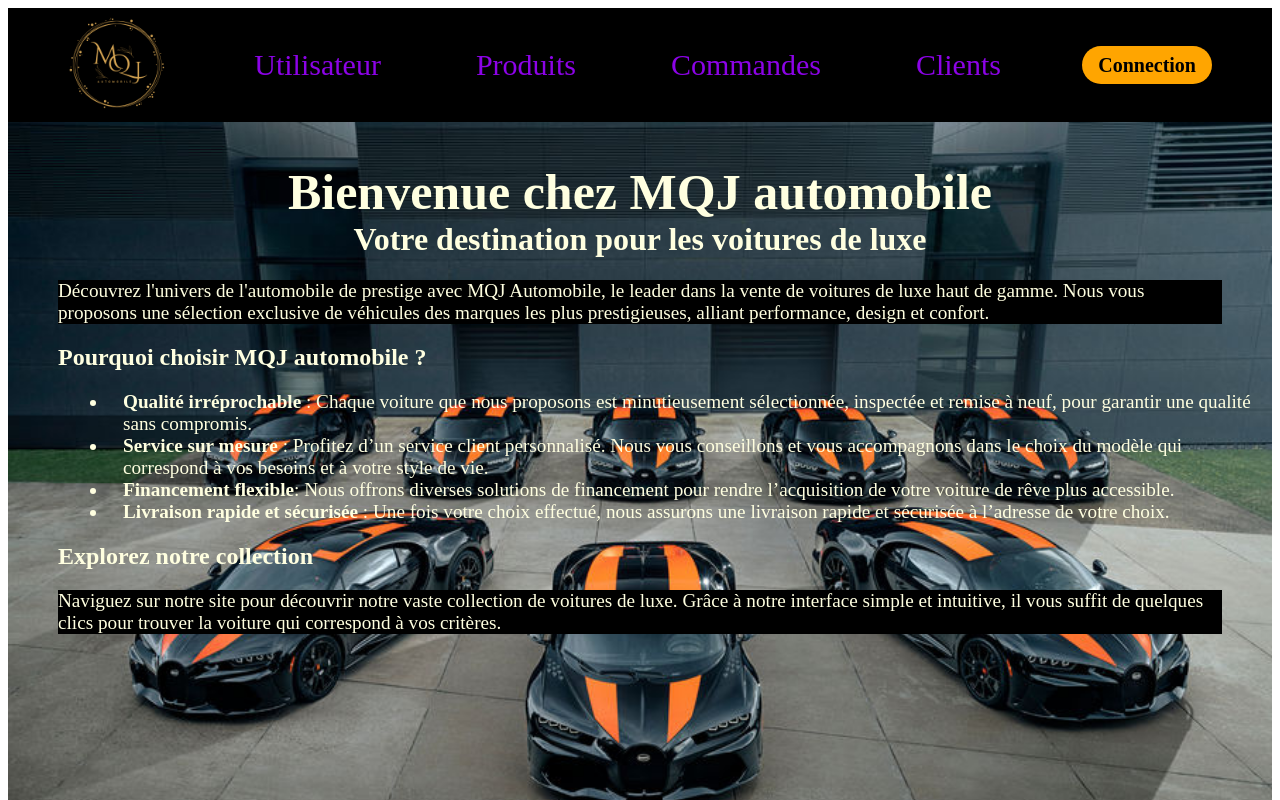
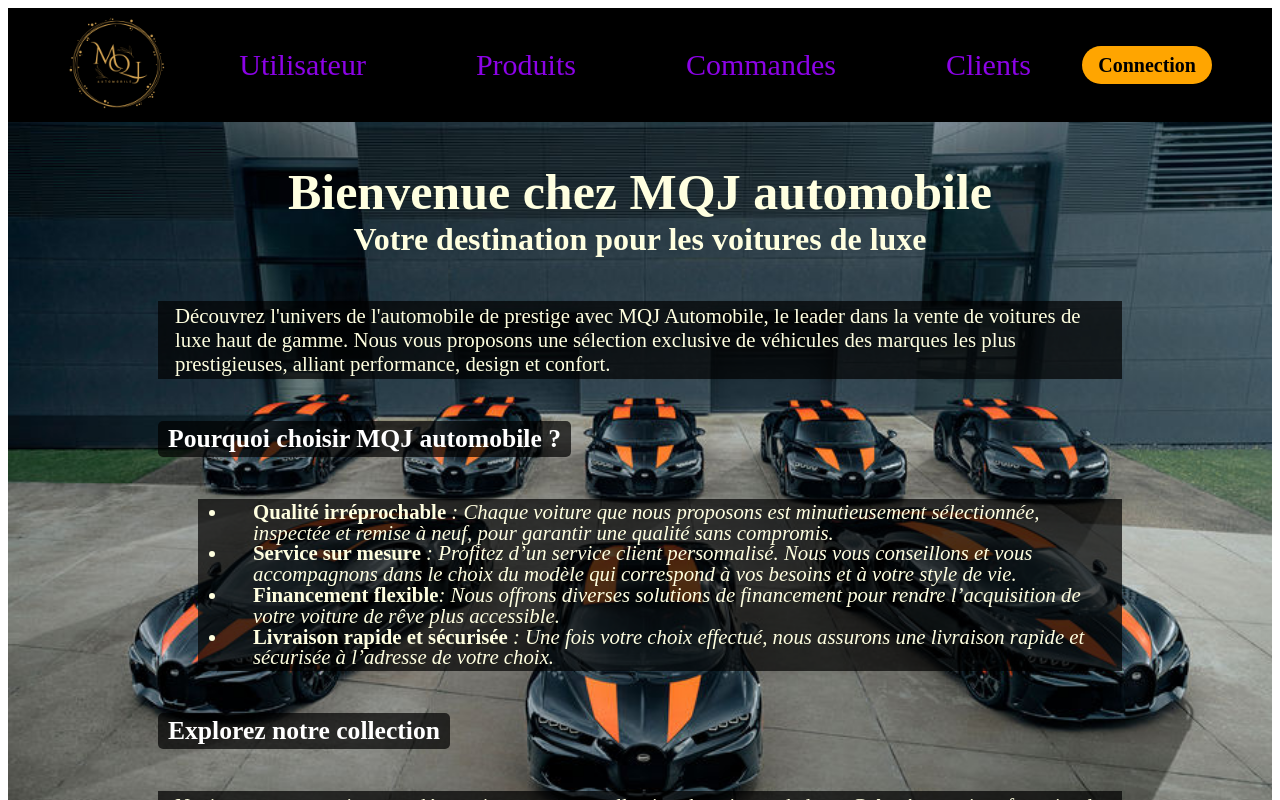
Before and after one commit to Chicoungounia/mqj-automobile, an Angular app: page / in a window 1280 px wide. Shown: the top 800 px of the page. Built offline with nearby package versions, Linux system fonts and the light colour scheme.

Commit message:
debut admin

```diff
--- a/src/app/accueil/accueil.component.css
+++ b/src/app/accueil/accueil.component.css
@@ -113,6 +113,11 @@
 
 
 /* ------------------texte------------------------------- */
+.text-container {
+    display: inline-block; /* Ajuste la largeur à celle du contenu */
+    background: rgba(0, 0, 0, 0.5);
+
+  }
 
 h1 {
     text-align: center;
@@ -126,26 +131,51 @@
 }
 
 p {
-    margin-left: 50px;
-    margin-right: 50px;
-    font-size: 1.2em;
-    background: #000000;
+    display: inline-block;
+    padding: 3px 17px;
+    margin-left: 150px;
+    margin-right: 150px;
+    font-size: 1.3em;
+    background: rgba(0, 0, 0, 0.7);
 
 }
 
-h2 {
-    padding-left: 50px;
+ h2 {
+    display: inline-block; /* Adapte la largeur à celle du texte */
+    font-size: 1.6em;
+    padding: 3px 10px; /* Ajoute un espace intérieur autour du texte */
+    margin-left: 150px;
+    background: rgba(0, 0, 0, 0.7); /* Fond semi-transparent */
+    color: white; /* Texte blanc pour le contraste */
+    border-radius: 5px; /* Coins arrondis pour un style agréable */
+    text-align: left; /* Alignement à gauche par défaut */
+
 }
 
 li {
-    padding-left: 15px;
+    margin-left: 5px;
+    padding-left: 25px;
+
 }
 
+
+
+
+
 .container ul {
-    padding-left: 100px;
-    margin-top: 20px;
-    font-size: 1.2em;
+    padding: 3px 10px;
+    padding-left: 25px;
+    margin-left: 190px;
+    margin-right: 150px;
+    font-size: 1.3em;
+    font-style: italic;
+    background: rgba(0, 0, 0, 0.7);
+    line-height: 1.0;
 
+}
+
+li strong {
+    font-style: normal;
 }
 
 app-footer {
--- a/src/app/clients/clients.component.css
+++ b/src/app/clients/clients.component.css
@@ -81,6 +81,7 @@
 .container {
    background-color: black;
     margin-top: -42px;
+    background: linear-gradient(to bottom, #000000 0%, #4d4c4c 50%, #000000 100%);
   }
 
    h2 {
--- a/src/app/clients/clients.component.ts
+++ b/src/app/clients/clients.component.ts
@@ -393,6 +393,10 @@
     this.clientService.deleteClient(clientId).subscribe({
       next: () => {
         this.clients = this.clients.filter((client) => client.id !== clientId);
+         this.clients = this.clients.map((client, index) => ({
+          ...client,
+          id: index + 1, // Recalcule l'ID en fonction de la position
+        }));
         this.filteredClients = [...this.clients]; // Mise à jour de la liste filtrée
         alert('Client supprimé avec succès.');
       },
@@ -402,13 +406,15 @@
     });
   }
 
+
+
   /**
    * Sauvegarde les modifications apportées à un client.
    */
   modifClient(client: any): void {
     this.clientService.modifClient(client.id, client).subscribe({
       next: (updatedClient) => {
-        const index = this.clients.findIndex((c) => c.id === client.id);
+        const index = this.clients.findIndex((c) => c.id == client.id);
         if (index !== -1) {
           this.clients[index] = updatedClient;
           this.filteredClients = [...this.clients];
```
